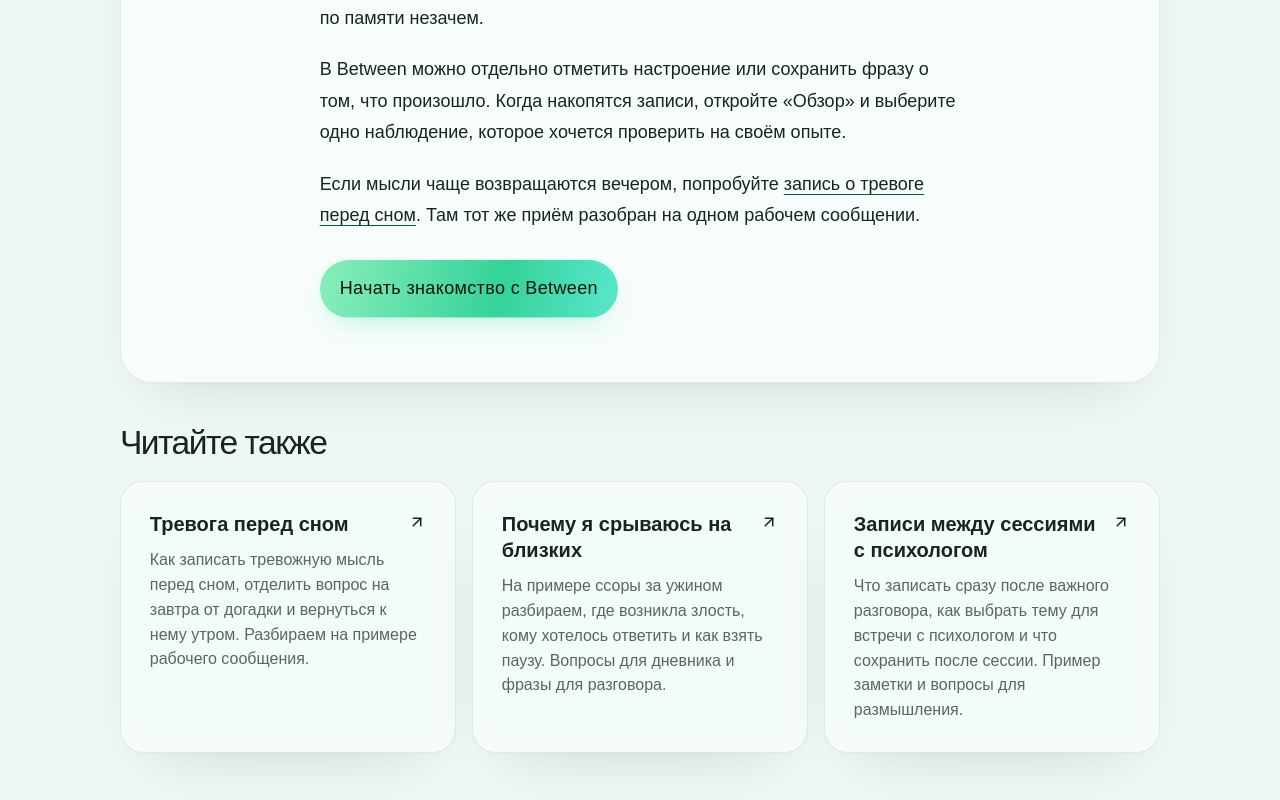
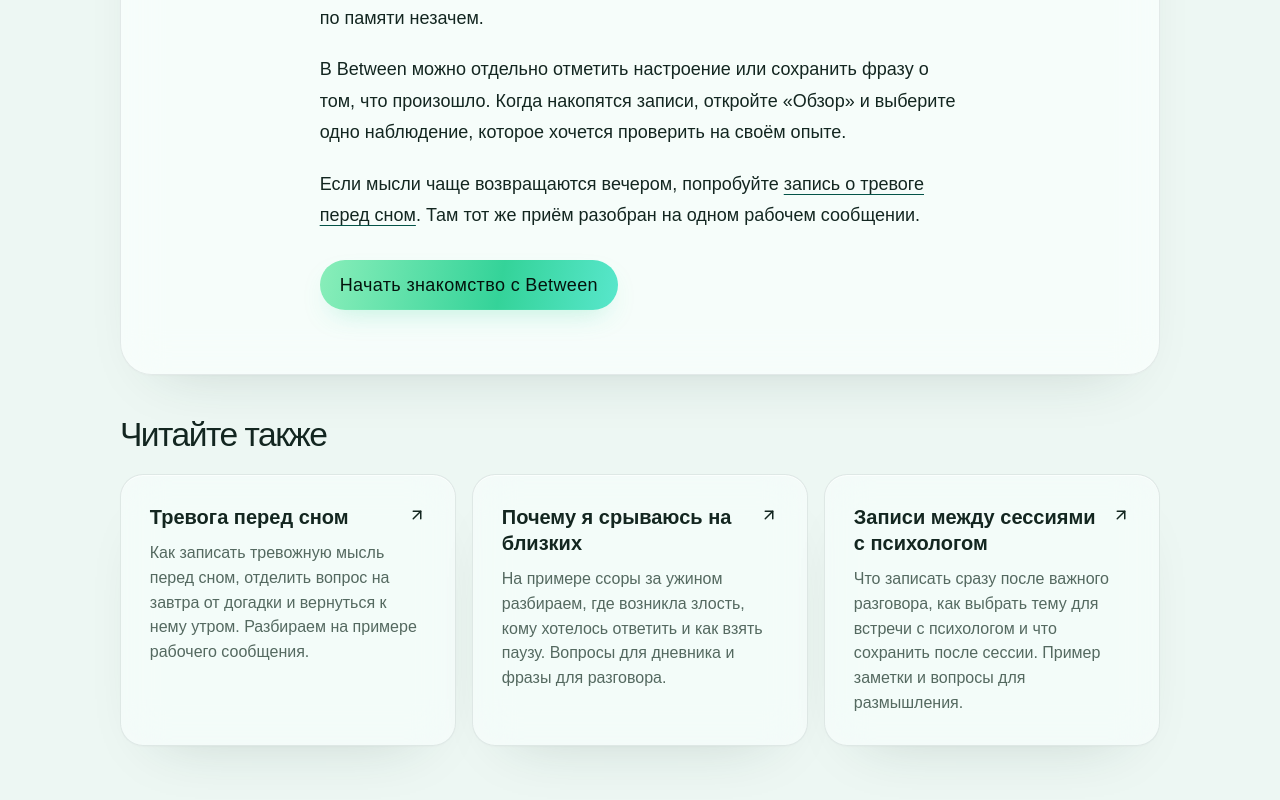
Before and after one commit to everdusk/between, a Next.js app: page /guides/dnevnik-emotsiy in a window 1280 px wide. Shown: the part 3146-3946 px from the top of the page. Built offline with nearby package versions, Linux system fonts and the light colour scheme.

Commit message:
Center guide and landing CTA labels with shared alignment (#229)

```diff
--- a/src/components/brand.css
+++ b/src/components/brand.css
@@ -50,7 +50,10 @@ button, [role="button"], [data-slot="tabs-trigger"], .group\/button,
   font-weight: var(--button-label-weight);
   letter-spacing: 0.02em;
 }
-.chapter-cta {
+.chapter-cta, .guide-start {
+  display: inline-flex;
+  align-items: center;
+  justify-content: center;
   font-size: 1.125rem;
   line-height: 1.35;
 }
--- a/src/components/landing-chapters.css
+++ b/src/components/landing-chapters.css
@@ -33,7 +33,7 @@
   @keyframes chapter-caret { 0%, 100% { opacity:1; } 50% { opacity:0; } }
   @keyframes chapter-appear { from { opacity:.3; } to { opacity:1; } }
 }
-.chapter-cta { display:inline-flex; align-items:center; justify-content:center; min-height:56px; width:min(262px,100%); border-radius:40px; }
+.chapter-cta { min-height:56px; width:min(262px,100%); border-radius:40px; }
 .chapter-story nav { display:flex; flex-direction:column; max-width:440px; margin-top:15px; border-top:1px solid #33413c; padding-top:16px; }
 .chapter-story nav small { text-transform:uppercase; letter-spacing:.16em; font-size:10px; color:#9cafaa; margin-bottom:10px; }
 .chapter-story nav button { display:flex; align-items:center; gap:24px; color:#a0aea8; text-align:left; padding:6px 18px; margin:3px 0; border-left:2px solid #37433f; cursor:pointer; }
```
